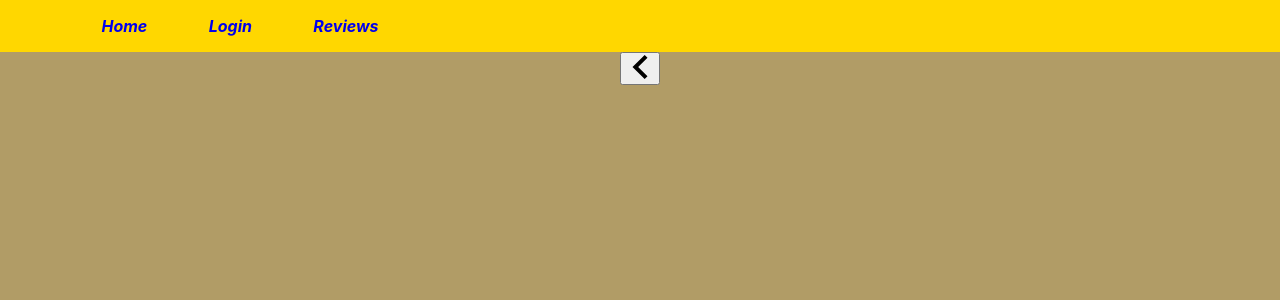
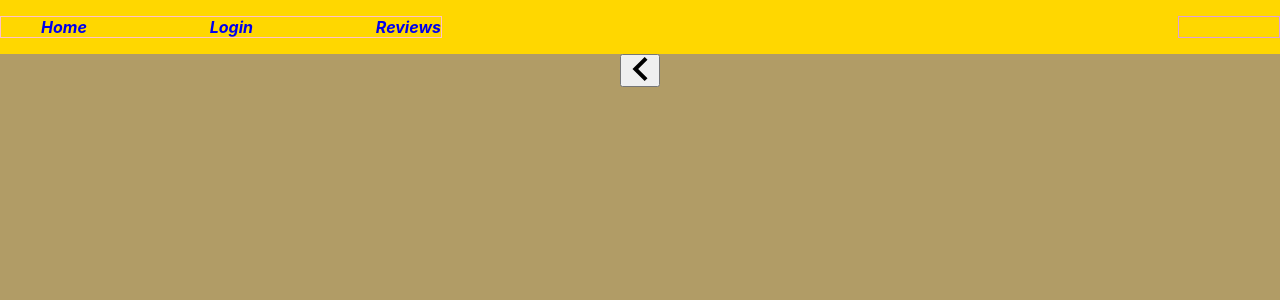
Before and after one commit to kimlau08/Rate-my-store-app, a React (Create React App) app in the folder rate-my-store/: page /Home in a window 1280 px wide. Shown: the top 300 px of the page. Built offline with nearby package versions, Linux system fonts and the light colour scheme.

Commit message:
show login user name in right side of nav bar

```diff
--- a/rate-my-store/src/App.css
+++ b/rate-my-store/src/App.css
@@ -36,10 +36,19 @@ h1 {
 
     display: flex;
     flex-direction: row;
-    justify-content: space-evenly;
+    justify-content: space-between;
 
     font-weight: bold;
     font-style: italic;
+
+border: solid 1px pink;
+  }
+  #user-name {
+    width: 100px;
+    height: 20px;
+
+    font-weight: bold;
+border: solid 1px plum;
   }
 
   .slide-container {
--- a/rate-my-store/src/App.js
+++ b/rate-my-store/src/App.js
@@ -56,6 +56,7 @@ export default class App extends Component {
   }
   setCustomer(customerObj) {
     this.state.customer = customerObj;
+    document.getElementById("user-name").innerHTML = customerObj.name;
   }
 
   setContainerOnDisplay(container) {   //Do not cause render
@@ -151,6 +152,7 @@ export default class App extends Component {
                     }}>Reviews</Link>
               </li>
           </ul>
+          <p id="user-name"></p>
         </nav>
         <Switch>
           <Route exact path="/Home" component={Home} />
```
